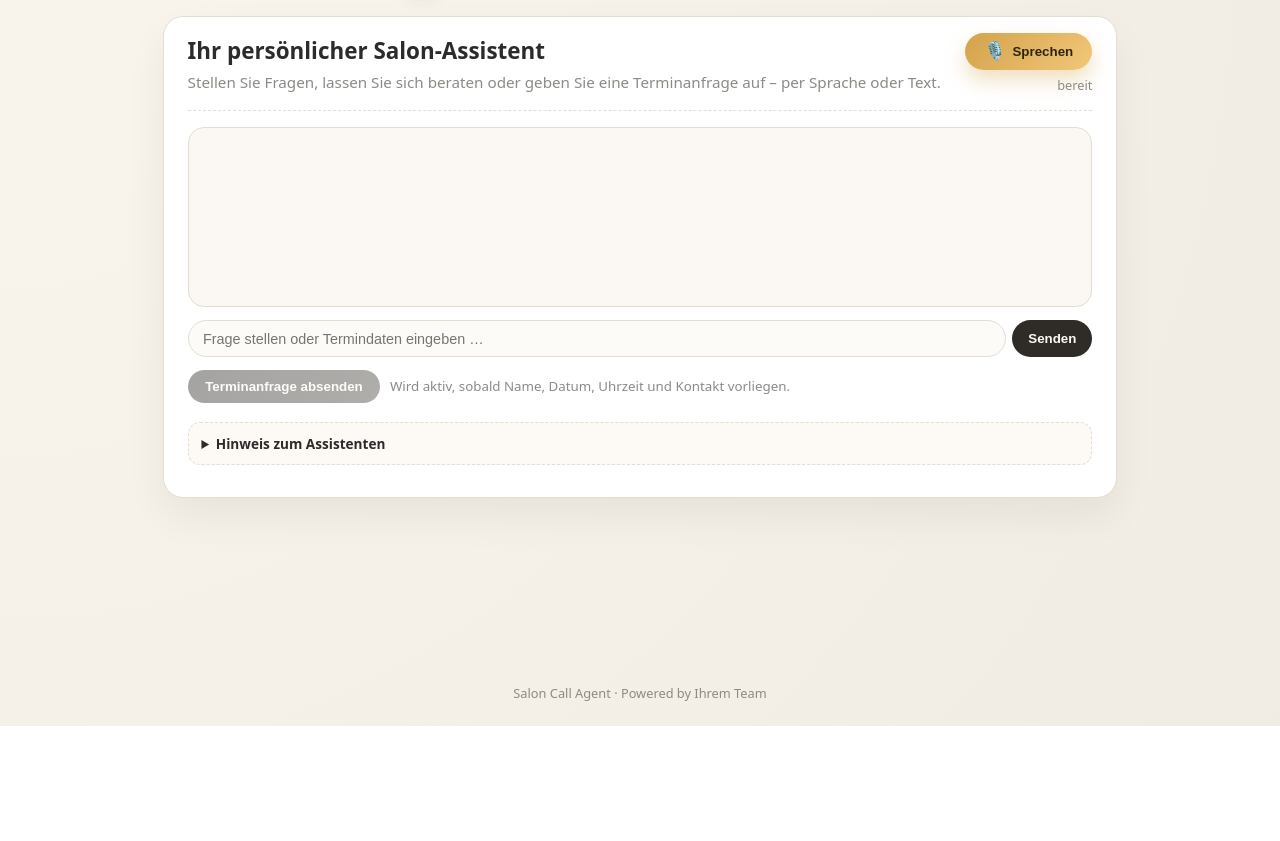
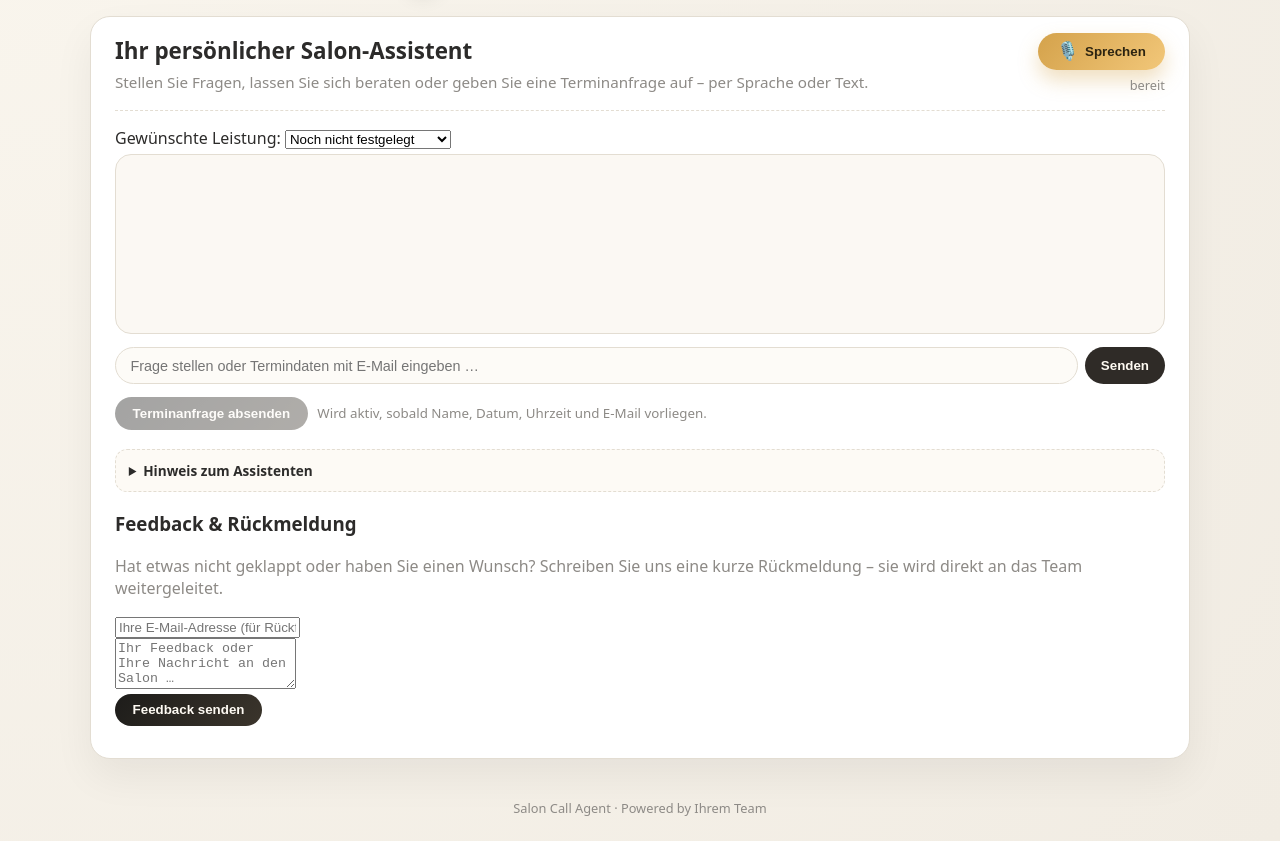
Before and after one commit to oemer33/Regelbasierter-Business-Assistent, a website: page public/index.html in a window 1280 px wide. Shown: the part 74-915 px from the top of the page. Before the commit the page ends 800 px from the top, so only its background shows below. Drawn offline with Linux system fonts and the light colour scheme; no server answers.

Commit message:
Update index.html

```diff
--- a/public/index.html
+++ b/public/index.html
@@ -39,13 +39,25 @@
       </section>
 
       <section class="chat">
+        <div class="service-row">
+          <label for="service_select">Gewünschte Leistung:</label>
+          <select id="service_select">
+            <option value="">Noch nicht festgelegt</option>
+            <option value="Haarschnitt">Haarschnitt</option>
+            <option value="Farbe">Farbe</option>
+            <option value="Styling">Styling</option>
+            <option value="Bart">Bartpflege</option>
+            <option value="Sonstiges">Sonstiges / Kombination</option>
+          </select>
+        </div>
+
         <div id="transcript" class="transcript"></div>
 
         <div class="input-row">
           <input
             id="text_input"
             type="text"
-            placeholder="Frage stellen oder Termindaten eingeben …"
+            placeholder="Frage stellen oder Termindaten mit E-Mail eingeben …"
           />
           <button id="send_btn">Senden</button>
         </div>
@@ -55,7 +67,7 @@
             Terminanfrage absenden
           </button>
           <small id="confirm_hint" class="muted">
-            Wird aktiv, sobald Name, Datum, Uhrzeit und Kontakt vorliegen.
+            Wird aktiv, sobald Name, Datum, Uhrzeit und E-Mail vorliegen.
           </small>
         </div>
       </section>
@@ -71,10 +83,37 @@
           </p>
           <p>
             Sprachnachrichten werden nur im Browser verarbeitet. Bei einer
-            Terminanfrage werden Name, gewünschte Zeit und Kontaktdaten an das
-            Team gesendet.
+            Terminanfrage werden Name, gewünschte Zeit, E-Mail-Adresse und ggf.
+            Telefonnummer an das Team gesendet.
           </p>
         </details>
+      </section>
+
+      <section class="feedback">
+        <h3>Feedback & Rückmeldung</h3>
+        <p class="muted">
+          Hat etwas nicht geklappt oder haben Sie einen Wunsch? Schreiben Sie uns eine kurze Rückmeldung – sie wird direkt an das Team weitergeleitet.
+        </p>
+        <div class="feedback-row">
+          <input
+            id="feedback_email"
+            type="email"
+            placeholder="Ihre E-Mail-Adresse (für Rückfragen)"
+          />
+        </div>
+        <div class="feedback-row">
+          <textarea
+            id="feedback_text"
+            rows="3"
+            placeholder="Ihr Feedback oder Ihre Nachricht an den Salon …"
+          ></textarea>
+        </div>
+        <div class="feedback-row">
+          <button id="feedback_send_btn" class="primary secondary">
+            Feedback senden
+          </button>
+          <small id="feedback_status" class="muted"></small>
+        </div>
       </section>
     </main>
 
```
